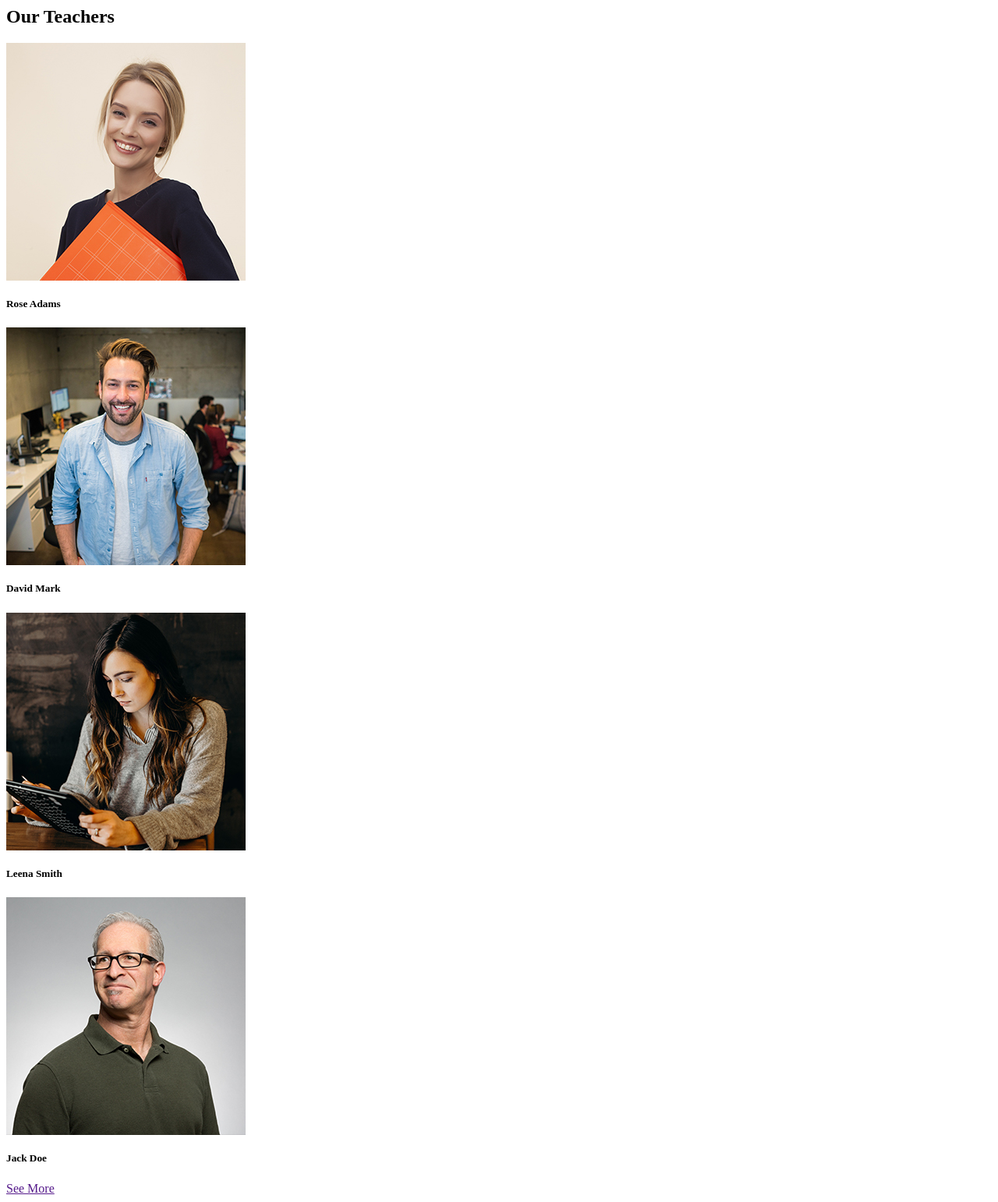
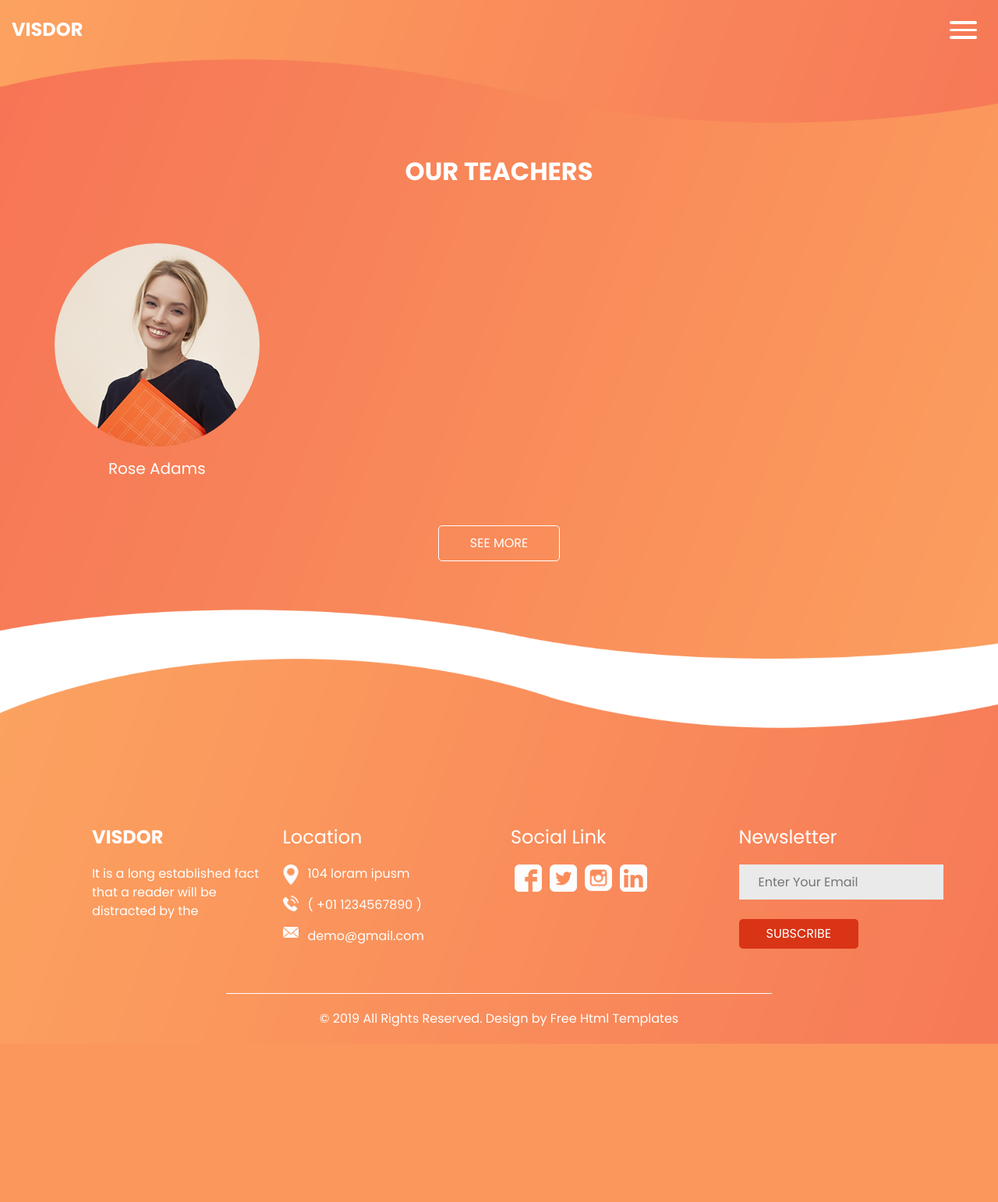
Before and after one commit to Ata-92/Recap-Django-Part1, a Django app: template templates/teacher.html in a window 1280 px wide. Shown: the whole page at 78% size. After the commit the page ends 1339 px from the top, so only its background shows below. Run offline with Django 3.2, Linux system fonts and the light colour scheme; the template is opened without the code that fills it, so the values that code supplies are empty; some libraries are stand-ins or nearby versions; some web fonts are replaced.

Commit message:
Add static srcs

```diff
--- a/templates/about.html
+++ b/templates/about.html
@@ -1,5 +1,7 @@
+{% extends "base.html" %}
 {% load static %}
 
+{% block content %}
   <!-- about section -->
 
   <section class="about_section layout_padding">
@@ -41,3 +43,4 @@
 
     <!-- footer section -->
     <!-- footer section -->
+{% endblock content %}
--- a/templates/footer.html
+++ b/templates/footer.html
@@ -13,8 +13,8 @@
 <!-- footer section -->
  </div>
 
-  <script type="text/javascript" src="js/jquery-3.4.1.min.js"></script>
-  <script type="text/javascript" src="js/bootstrap.js"></script>
+  <script type="text/javascript" src={% static 'js/jquery-3.4.1.min.js' %}></script>
+  <script type="text/javascript" src={% static 'js/bootstrap.js' %}></script>
 
   <script>
     function openNav() {
--- a/templates/header.html
+++ b/templates/header.html
@@ -1,4 +1,3 @@
-{% load static %}
 {% load static %}
 <!DOCTYPE html>
 <html>
--- a/templates/info.html
+++ b/templates/info.html
@@ -19,19 +19,19 @@
             Location
           </h4>
           <div>
-            <img src="images/location.png" alt="" />
+            <img src={% static 'images/location.png' %} alt="" />
             <p>
               104 loram ipusm
             </p>
           </div>
           <div>
-            <img src="images/telephone.png" alt="" />
+            <img src={% static 'images/telephone.png' %} alt="" />
             <p>
               ( +01 1234567890 )
             </p>
           </div>
           <div>
-            <img src="images/envelope.png" alt="" />
+            <img src={% static 'images/envelope.png' %} alt="" />
             <p>
               demo@gmail.com
             </p>
@@ -47,22 +47,22 @@
           <div class="social_container">
             <div>
               <a href="">
-                <img src="images/facebook-logo.png" alt="" />
+                <img src={% static 'images/facebook-logo.png' %} alt="" />
               </a>
             </div>
             <div>
               <a href="">
-                <img src="images/twitter-logo.png" alt="" />
+                <img src={% static 'images/twitter-logo.png' %} alt="" />
               </a>
             </div>
             <div>
               <a href="">
-                <img src="images/instagram.png" alt="" />
+                <img src={% static 'images/instagram.png' %} alt="" />
               </a>
             </div>
             <div>
               <a href="">
-                <img src="images/linkedin.png" alt="" />
+                <img src={% static 'images/linkedin.png' %} alt="" />
               </a>
             </div>
           </div>
--- a/templates/teacher.html
+++ b/templates/teacher.html
@@ -1,4 +1,7 @@
+{% extends "base.html" %}
 {% load static %}
+
+{% block content %}
   <!-- teacher section -->
   <section class="teacher_section ">
     <div class="container">
@@ -12,7 +15,7 @@
           <div class="col-md-3 col-sm-6">
             <div class="box">
               <div class="img-box">
-                <img class="" src="images/teacher-1.jpg" alt="Card image cap">
+                <img class="" src={% static 'images/teacher-1.jpg' %} alt="Card image cap">
               </div>
               <div class="detail-box">
                 <p>
@@ -23,48 +26,7 @@
               </div>
             </div>
           </div>
-          <div class="col-md-3 col-sm-6">
-            <div class="box">
-              <div class="img-box">
-                <img class="" src="images/teacher-2.jpg" alt="Card image cap">
-              </div>
-              <div class="detail-box">
-                <p>
-                  <h5>
-                    David Mark
-                  </h5>
-                </p>
-              </div>
-            </div>
-          </div>
-          <div class="col-md-3 col-sm-6">
-            <div class="box">
-              <div class="img-box">
-                <img class="" src="images/teacher-3.jpg" alt="Card image cap">
-              </div>
-              <div class="detail-box">
-                <p>
-                  <h5>
-                    Leena Smith
-                  </h5>
-                </p>
-              </div>
-            </div>
-          </div>
-          <div class="col-md-3 col-sm-6">
-            <div class="box">
-              <div class="img-box">
-                <img class="" src="images/teacher-4.jpg" alt="Card image cap">
-              </div>
-              <div class="detail-box">
-                <p>
-                  <h5>
-                    Jack Doe
-                  </h5>
-                </p>
-              </div>
-            </div>
-          </div>
+
         </div>
       </div>
       <div class="btn-box">
@@ -90,3 +52,4 @@
 
     <!-- footer section -->
     <!-- footer section -->
+{% endblock content %}
```
